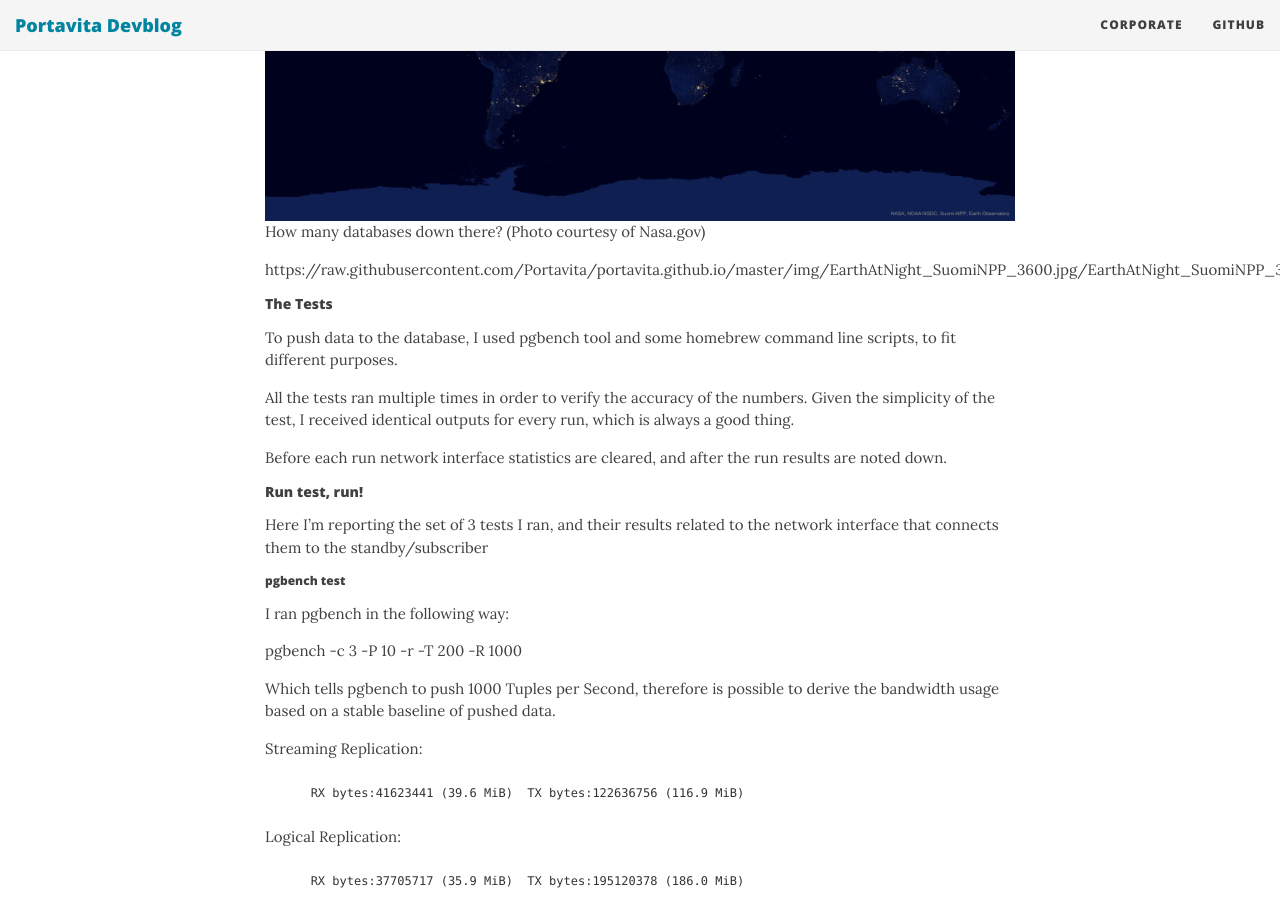
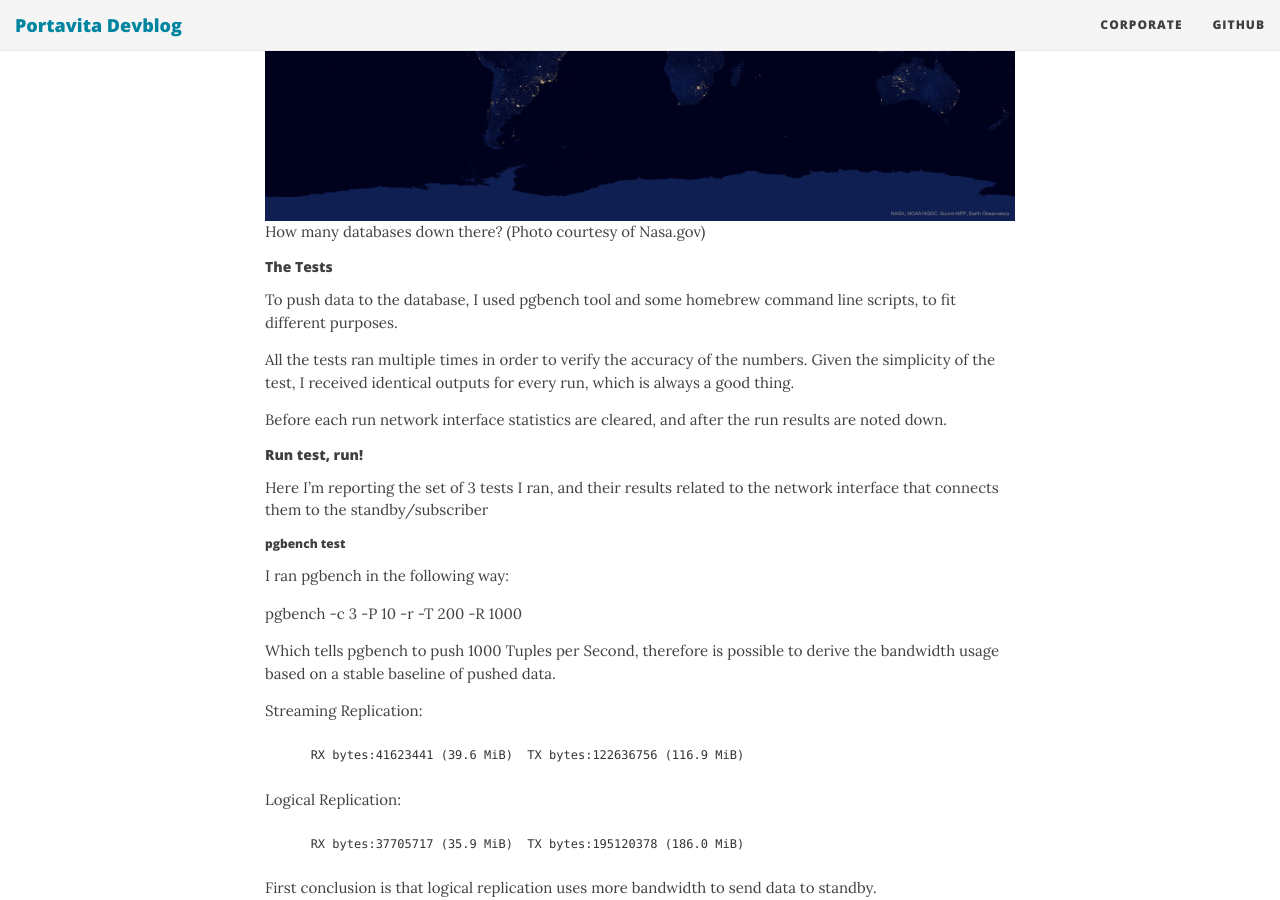
Before and after one commit to Portavita/portavita.github.io, a Jekyll site: the page built from _posts/2018-06-23-blog_pglogical_vs_streaming.markdown, in a window 1280 px wide and 900 px high, scrolled down 2666 px. Built offline with Jekyll 4.4.1, drawn with Linux system fonts in a browser that asks for light colours; nearby versions of some CDN libraries.

Commit message:
Update 2018-06-23-blog_pglogical_vs_streaming.markdown

```diff
--- a/_posts/2018-06-23-blog_pglogical_vs_streaming.markdown
+++ b/_posts/2018-06-23-blog_pglogical_vs_streaming.markdown
@@ -99,7 +99,6 @@
 ![Earth at night](https://raw.githubusercontent.com/Portavita/portavita.github.io/master/img/EarthAtNight_SuomiNPP_3600.jpg/EarthAtNight_SuomiNPP_3600.jpg)
 How many databases down there?                                    (Photo courtesy of Nasa.gov)
 
-https://raw.githubusercontent.com/Portavita/portavita.github.io/master/img/EarthAtNight_SuomiNPP_3600.jpg/EarthAtNight_SuomiNPP_3600.jpg
 
 ##### The Tests
 
```
